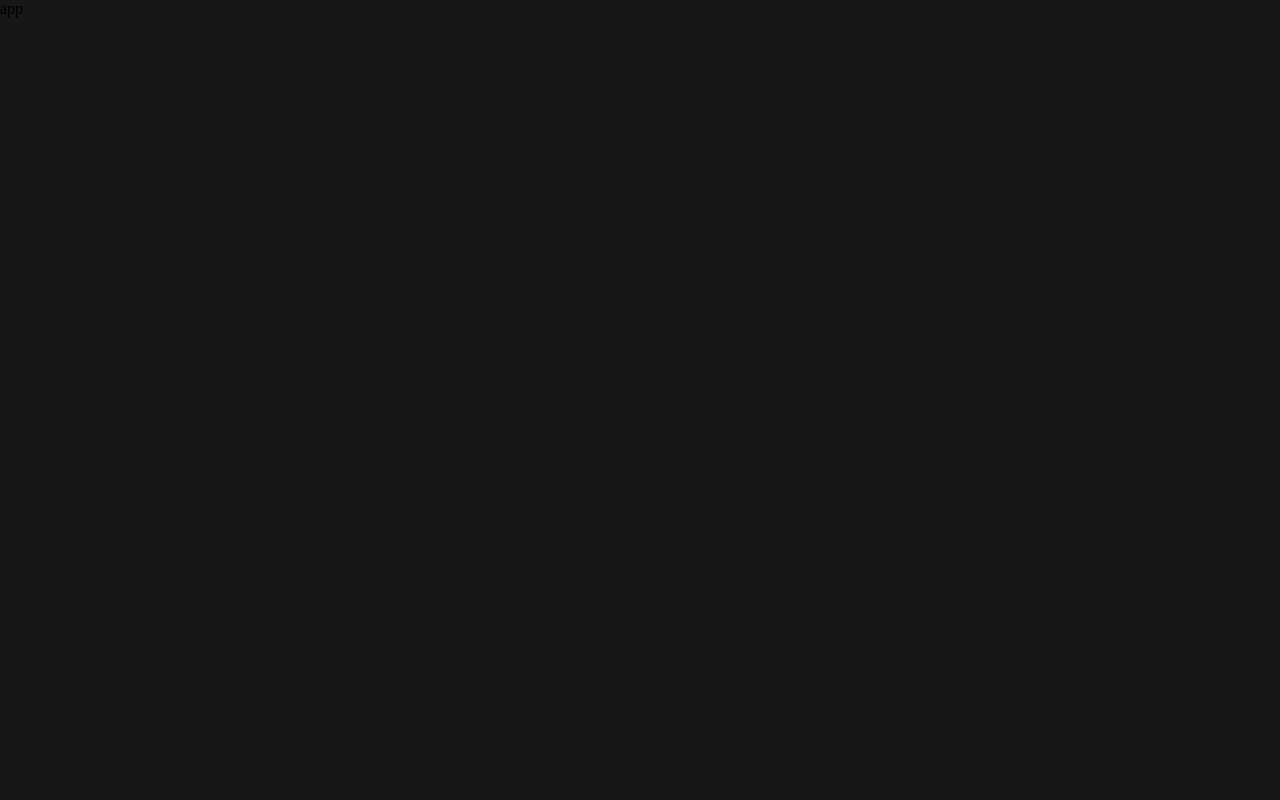
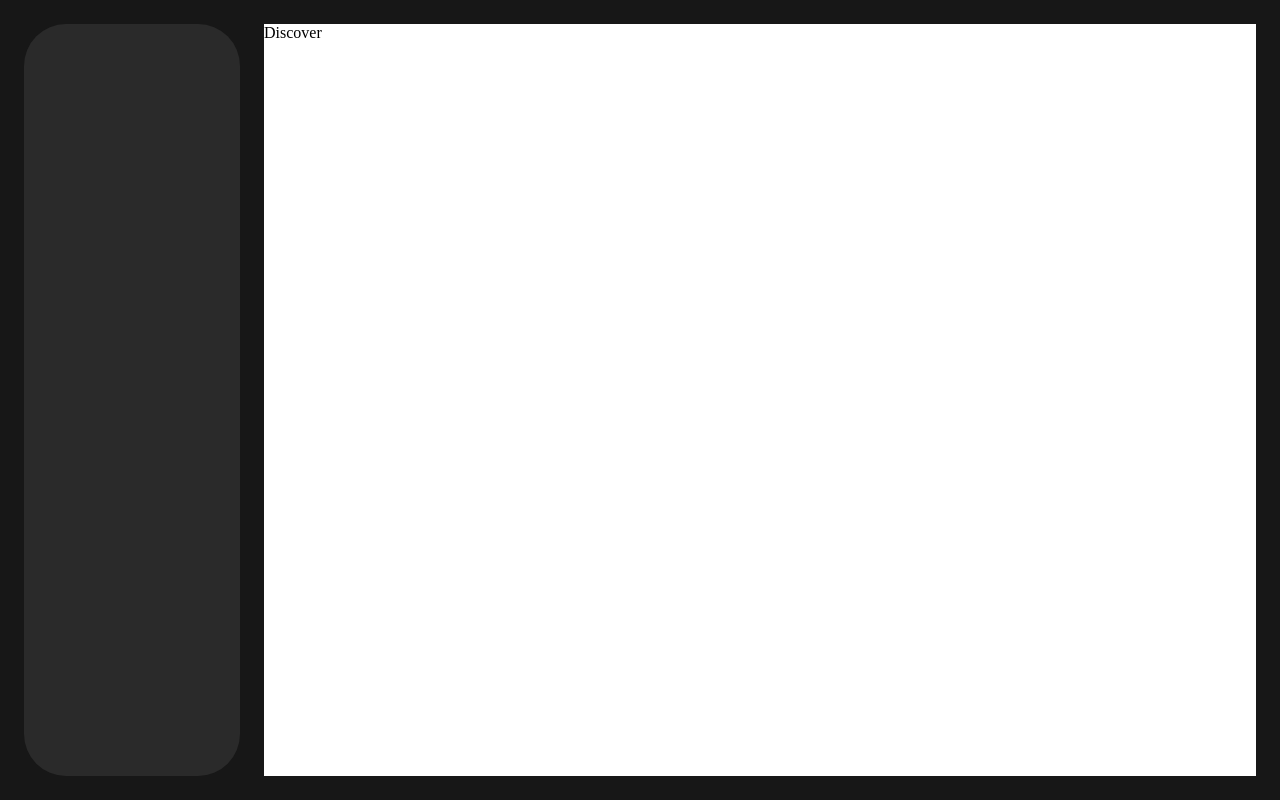
Before and after one commit to dolianich/dellicium, a React (Vite) app: page / in a window 1280 px wide. Built offline with nearby package versions, Linux system fonts and the light colour scheme.

Commit message:
Created general styles

```diff
--- a/src/App.tsx
+++ b/src/App.tsx
@@ -1,7 +1,11 @@
+import SideBar from './components/SideBar/SideBar';
+import Discover from './pages/Discover';
+
 function App() {
   return (
     <>
-      <div>app</div>
+      <SideBar />
+      <Discover></Discover>
     </>
   );
 }
--- /dev/null
+++ b/src/components/SideBar/SideBar.module.css
@@ -0,0 +1,16 @@
+.sideBar{
+    width: 216px;
+    height: calc(100% - 48px);
+    background-color: var(--grey);
+    display: flex;
+    margin-left: 24px;
+    margin-top: 24px;
+    flex-direction: column;
+    justify-content: space-between;
+    position: fixed;
+    z-index: 2;
+    top: 0;
+    left: 0;
+    overflow-x: hidden;
+    border-radius: 42px;
+}
--- /dev/null
+++ b/src/components/SideBar/SideBar.tsx
@@ -0,0 +1,11 @@
+import styles from './SideBar.module.css';
+
+const SideBar = () => {
+  return (
+    <div className={styles.sideBar}>
+
+    </div>
+  )
+}
+
+export default SideBar
--- a/src/index.css
+++ b/src/index.css
@@ -9,9 +9,21 @@
   --white: #F4F6FE;
 }
 
+#root{
+  width: 100%;
+  display: flex;
+  margin-top: 24px;
+  margin-bottom: 24px;
+  margin-right: 24px;
+  margin-left: 264px;
+}
+
 body{
   background-color: var(--dark);
   display: flex;
+  flex-direction: row;
   height: 100dvh;
+  width: 100%;
   margin: 0;
+  overflow: hidden;
 }
--- /dev/null
+++ b/src/pages/Discover.module.css
@@ -0,0 +1,6 @@
+.main{
+    background-color: white;
+    display: flex;
+    height: 100%;
+    width: 100%;
+}
--- /dev/null
+++ b/src/pages/Discover.tsx
@@ -0,0 +1,7 @@
+import styles from './Discover.module.css';
+
+const Discover = () => {
+  return <div className={styles.main}>Discover</div>;
+};
+
+export default Discover;
```
Also changed, not shown: src/pages/Notifications.tsx (added, +10 -0 lines).
